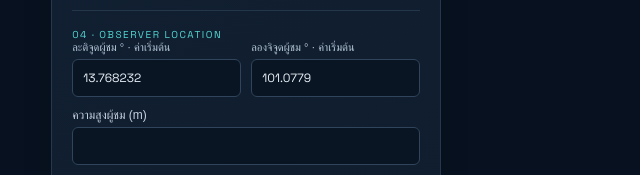
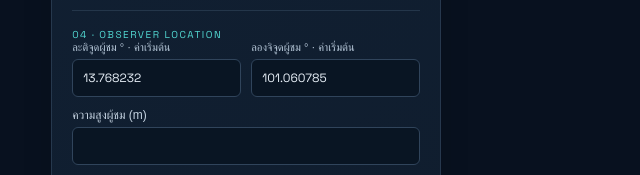
Before and after one commit to meta43260-cyber/rocket-planner, a plain HTML site: page static/index.html in a window 1280 px wide. Shown: the part 1222-1397 px from the top of the page, 0-640 px from the left. Drawn offline with nearby package versions, Linux system fonts and the light colour scheme; no server answers; a web font is replaced by a local one.

Commit message:
Set exact default observer longitude

```diff
--- a/static/index.html
+++ b/static/index.html
@@ -34,7 +34,7 @@
 </div>
 
 <div class="section-label">04 · OBSERVER LOCATION</div>
-<div class="two"><label>ละติจูดผู้ชม ° · ค่าเริ่มต้น<input id="obs_lat" type="number" step=".000001" value="13.768232" required></label><label>ลองจิจูดผู้ชม ° · ค่าเริ่มต้น<input id="obs_lon" type="number" step=".0001" value="101.0779" required></label></div>
+<div class="two"><label>ละติจูดผู้ชม ° · ค่าเริ่มต้น<input id="obs_lat" type="number" step=".000001" value="13.768232" required></label><label>ลองจิจูดผู้ชม ° · ค่าเริ่มต้น<input id="obs_lon" type="number" step=".000001" value="101.060785" required></label></div>
 <label>ความสูงผู้ชม (m)<input id="obs_alt" type="number" step="1"></label>
 <div class="section-label">05 · MISSION-SPECIFIC DATA · กรอกใหม่ตามแต่ละเที่ยวบิน</div>
 <p class="hint">ข้อมูลส่วนนี้เปลี่ยนได้ทุกภารกิจ ไม่ใช่คุณสมบัติถาวรของตัวจรวด ช่องตัวเลขเริ่มว่าง; เว้นว่างเพื่อใช้ค่าระบบหรือค่าที่โหลดจากฐานข้อมูล</p>
```
